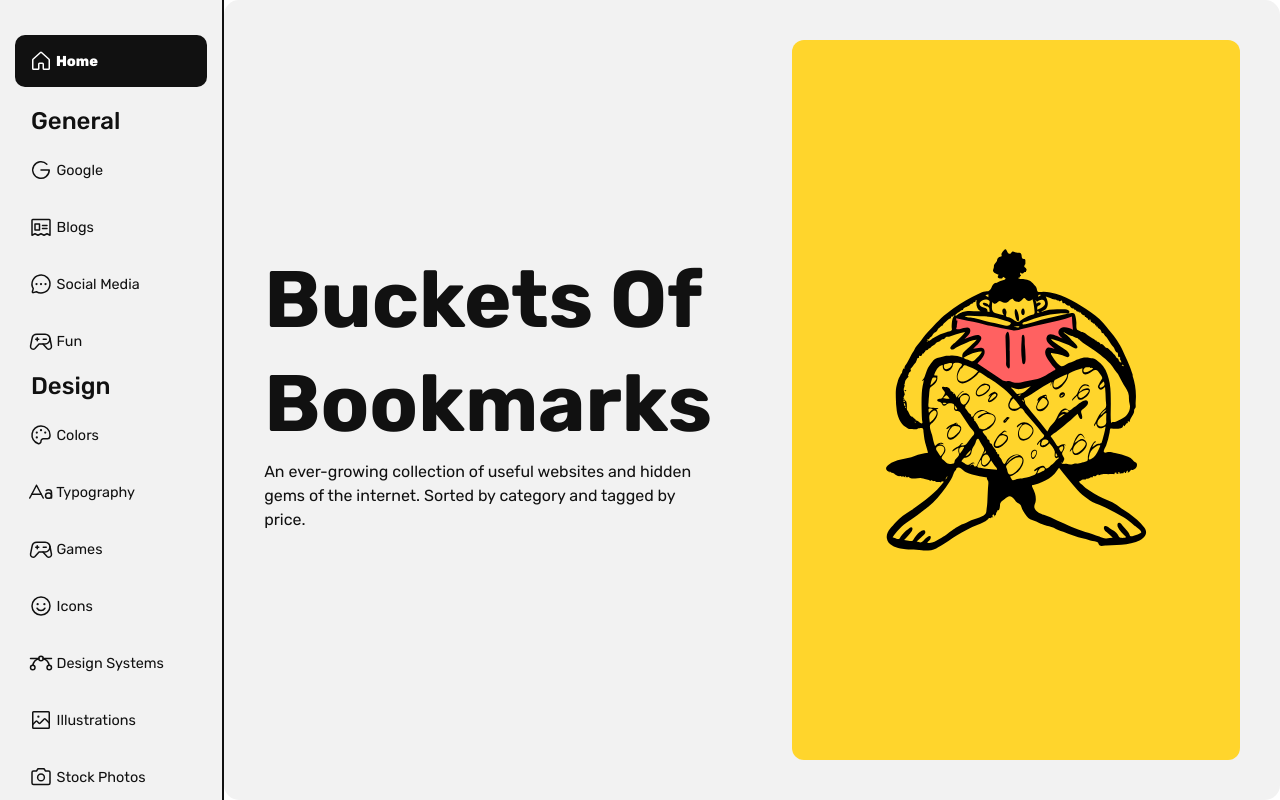
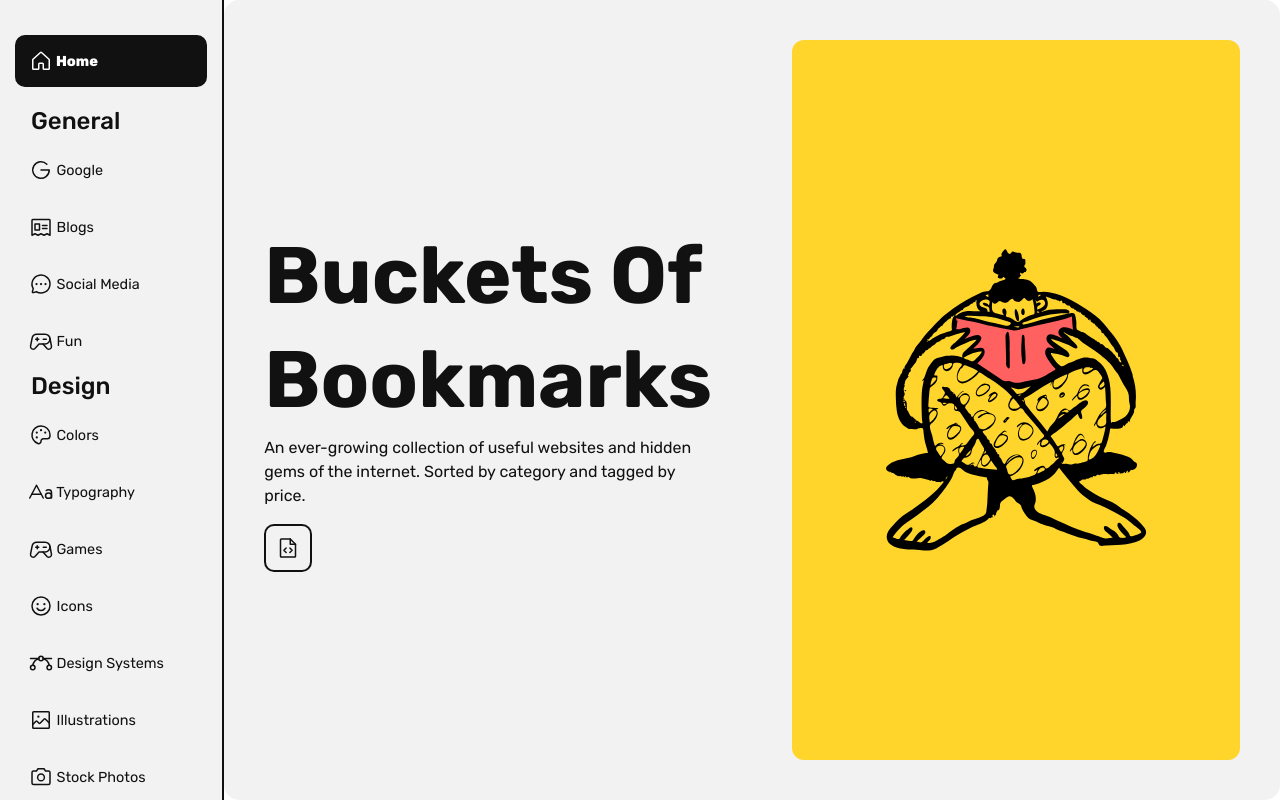
Before and after one commit to daniebeler/buckets-of-bookmarks, a Next.js app: page / in a window 1280 px wide. Built offline with nearby package versions, Linux system fonts and the light colour scheme.

Commit message:
added github link to home page

```diff
--- a/components/Home.tsx
+++ b/components/Home.tsx
@@ -1,6 +1,6 @@
 import styles from '../styles/Home.module.scss';
 import Image from 'next/image'
-import { House } from "phosphor-react";
+import { FileCode } from "phosphor-react";
 
 
 const Home = () => {
@@ -12,7 +12,11 @@ const Home = () => {
             <h1>Buckets Of</h1>
             <h1>Bookmarks</h1>
             <p>An ever-growing collection of useful websites and hidden gems of the internet. Sorted by category and tagged by price.</p>
-            {/* <House size='24' /> */}
+            <div className={styles.github_outer_wrapper}>
+              <a className={styles.github_wrapper} target="_blank" href='https://github.com/daniebeler/buckets-of-bookmarks' rel="noreferrer">
+                <FileCode size='24' color='#111' />
+              </a>
+            </div>
           </div>
           <div className={'col-xs-12 col-sm-6 col-md-6 col-lg-6 col-xxl-6 ' + styles.right_col}>
             <div className={styles.image_wrapper}>
--- a/styles/Card.module.scss
+++ b/styles/Card.module.scss
@@ -32,7 +32,7 @@
 
 .link {
   text-decoration: none;
-  color: black;
+  color: #111;
 }
 
 .a {
--- a/styles/Home.module.scss
+++ b/styles/Home.module.scss
@@ -27,3 +27,16 @@
 .right_col {
   padding: 40px;
 }
+
+.github_outer_wrapper {
+  display: flex;
+
+  .github_wrapper {
+    border: #111 solid 2px;
+    padding: 10px;
+    border-radius: 10px;
+    display: flex;
+    justify-content: center;
+    align-items: center;
+  }
+}
```
